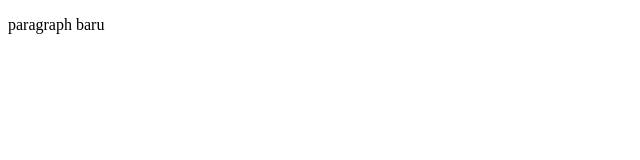
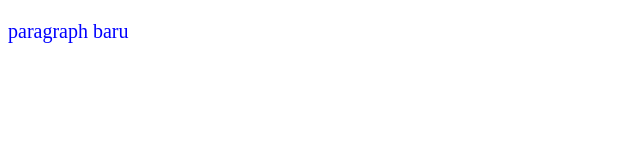
Before and after one commit to omrobbie/testgit, a plain HTML site: page index.html in a window 1280 px wide. Shown: the whole page, without its empty margins (0-640 px from the left). Drawn offline with Linux system fonts and the light colour scheme.

Commit message:
[+] tambah style.css

```diff
--- a/index.html
+++ b/index.html
@@ -1,6 +1,7 @@
 <!DOCTYPE html>
 <html lang="en">
 <head>
+	<link rel="stylesheet" type="text/css" href="style.css">
 	<meta charset="UTF-8">
 	<title>Document</title>
 	<p>paragraph baru</p>
--- /dev/null
+++ b/style.css
@@ -0,0 +1,4 @@
+p {
+	color: blue;
+	font-size: 20px;
+}
```
